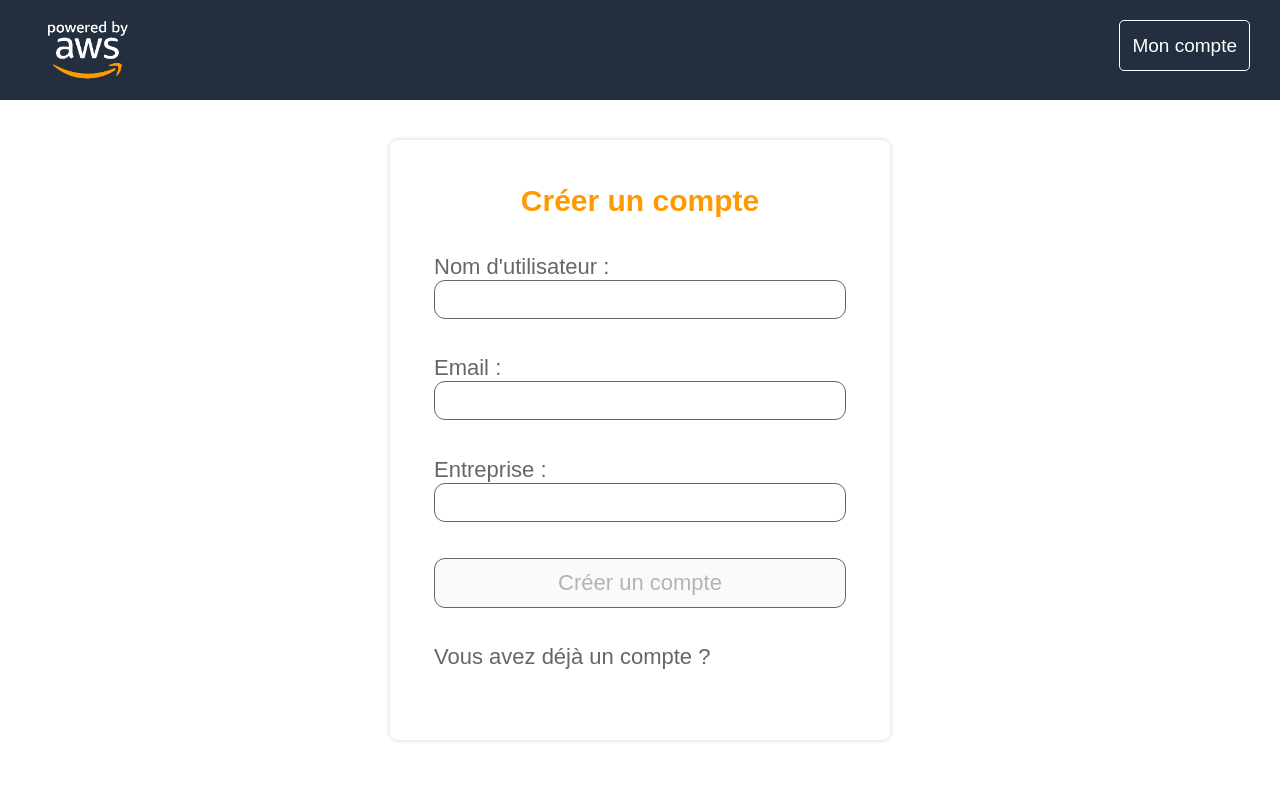
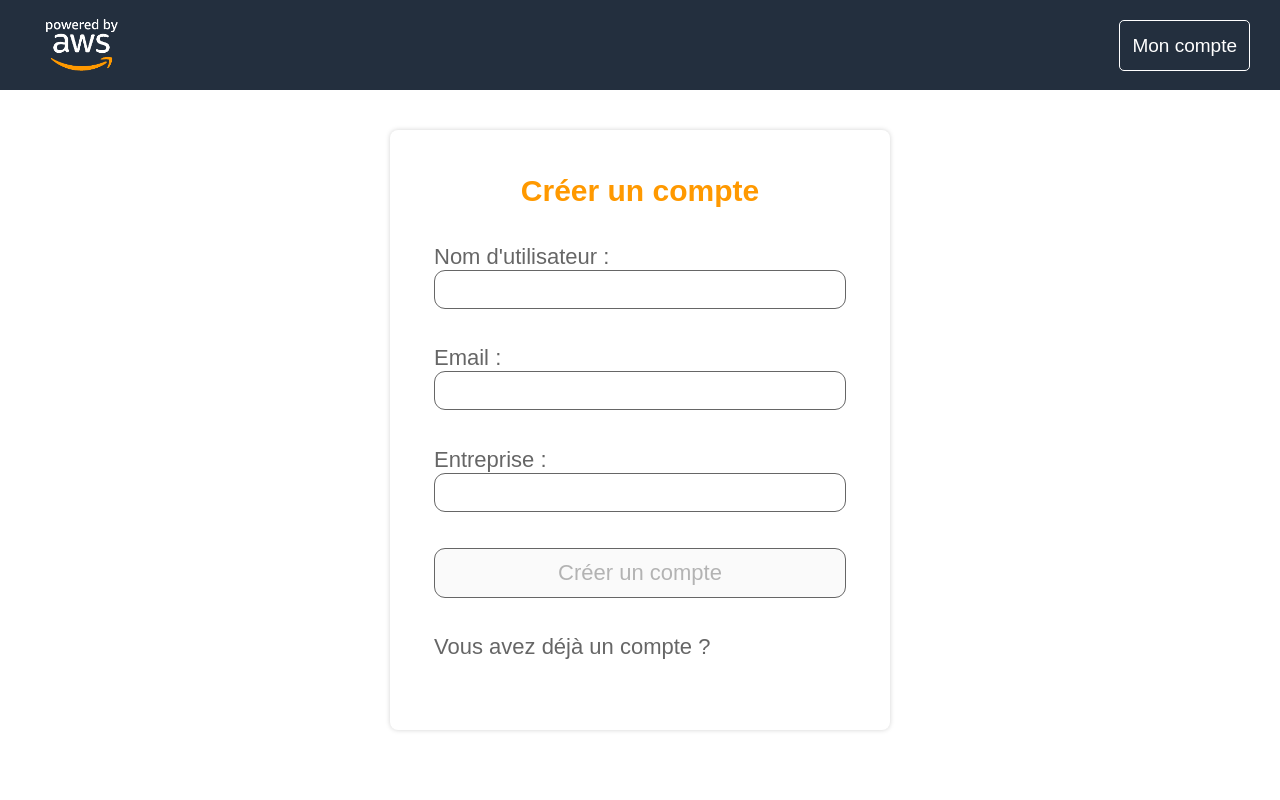
Before and after one commit to chloestephan/engineering-project, a React (Create React App) app in the folder client/: page / in a window 1280 px wide. Shown: the top 800 px of the page. Built offline with nearby package versions, Linux system fonts and the light colour scheme.

Commit message:
functional header and footer

```diff
--- a/client/src/components/header/header.css
+++ b/client/src/components/header/header.css
@@ -2,7 +2,7 @@
   overflow: hidden;
   background-color: #232F3E;
   /*padding: 20px 30px;*/
-  height: 100px;
+  height: 90px;
 }
 
 .header-right {
```
